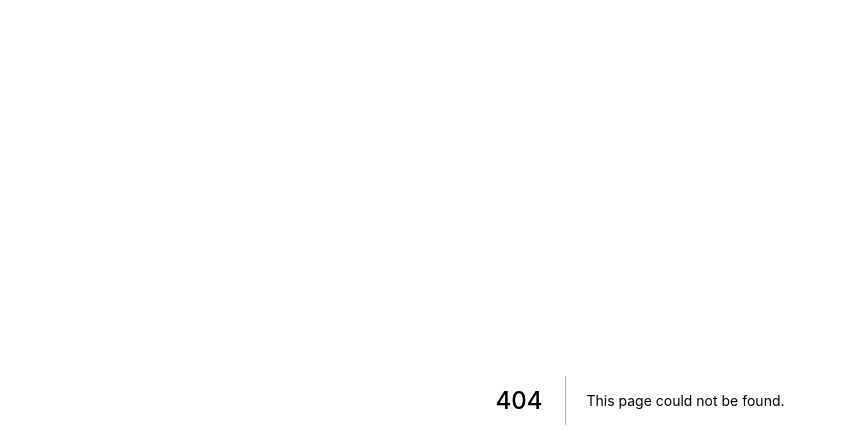
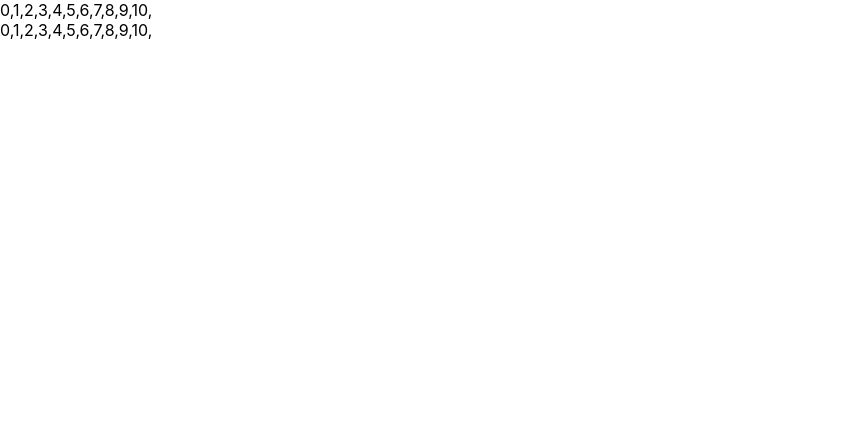
Before and after one commit to brn-borges/web-20221-n, a Next.js app in the folder proj_aulas/projeto001/: page /atividades/atividade03 in a window 1280 px wide. Before the commit this address had no page. Shown: the top 448 px of the page, without its empty margins (0-846 px from the left). Built offline with nearby package versions, Linux system fonts and the light colour scheme.

Commit message:
Atividade 03

```diff
--- /dev/null
+++ b/proj_aulas/projeto001/components/Span.jsx
@@ -0,0 +1,24 @@
+export default function Span(props){
+    //props.numero++
+    return (
+        <div>
+            <div>
+                {lista(props.numero)}
+            </div>
+            <div>
+                {lista(props.numero)}
+            </div>
+        </div>
+    )
+
+
+
+
+}
+function lista(n){
+    const tmp = []
+    for(let i=0; i<=n; i++){
+        tmp.push(<span>{i},</span>)
+    }
+    return tmp
+}
--- /dev/null
+++ b/proj_aulas/projeto001/pages/atividades/atividade03.jsx
@@ -0,0 +1,7 @@
+import Span from "../../components/Span";
+
+export default function init(){
+    return (
+        <Span numero={10} />
+    )
+}
```
